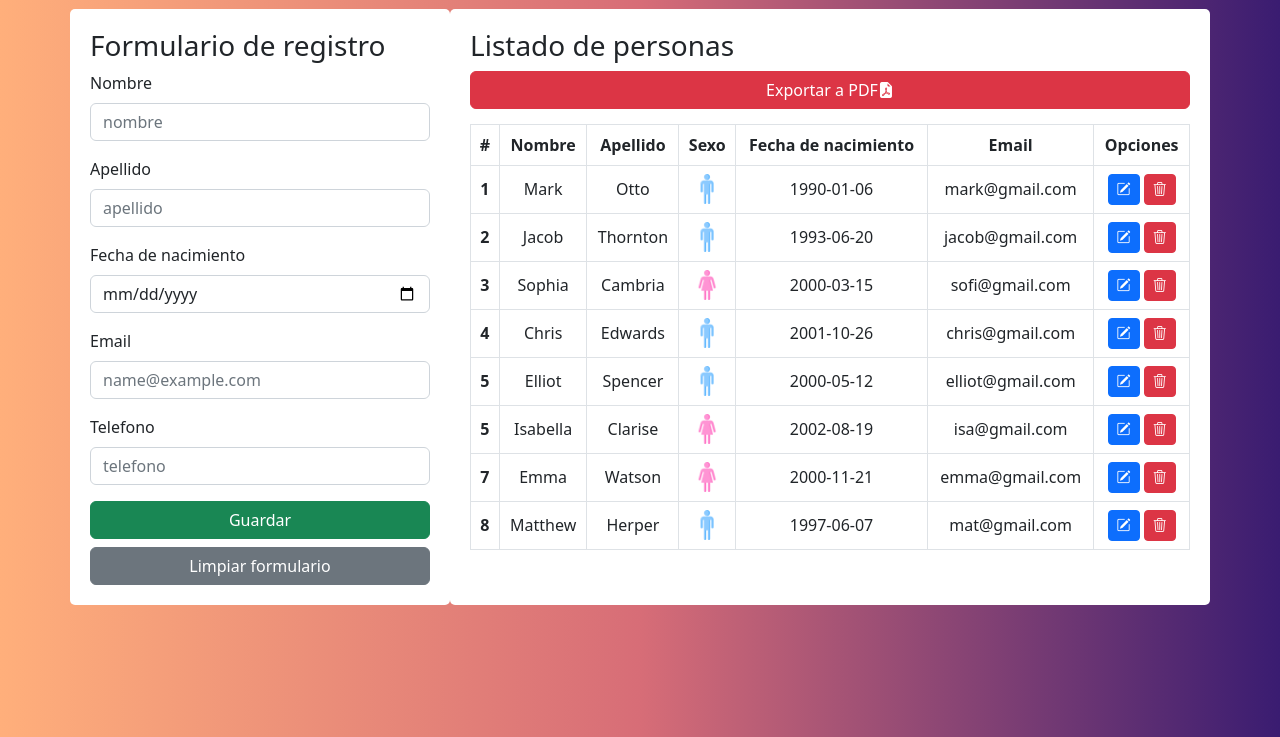
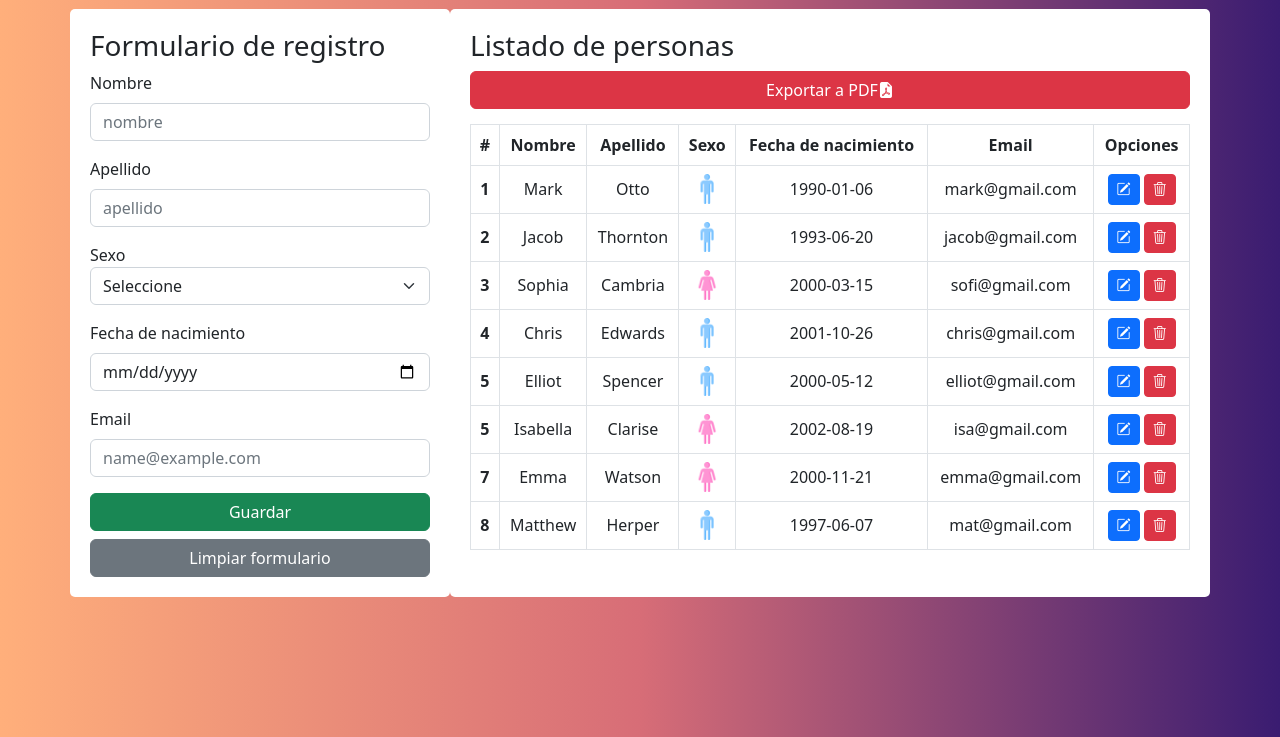
Before and after one commit to CristianBarrios983/interfaz-bootstrap, a plain HTML site: page interfaz-bootstrap/index.html in a window 1280 px wide. Shown: the part 63-800 px from the top of the page. Drawn offline with nearby package versions, Linux system fonts and the light colour scheme.

Commit message:
Actualizacion

```diff
--- a/interfaz-bootstrap/index.html
+++ b/interfaz-bootstrap/index.html
@@ -47,7 +47,14 @@
                         <label for="apellidoPersona" class="form-label">Apellido</label>
                         <input type="text" class="form-control" id="apellidoPersona" placeholder="apellido">
                       </div>
-
+                      <div class="mb-3">
+                        <label for="sexo">Sexo</label>
+                        <select class="form-select" aria-label="Default select example">
+                          <option selected>Seleccione</option>
+                          <option value="1">Masculino</option>
+                          <option value="2">Femenino</option>
+                        </select>
+                      </div>
                       <div class="mb-3">
                         <label for="fechanacimientoPersona" class="form-label">Fecha de nacimiento</label>
                         <input type="date" class="form-control" id="fechanacimientoPersona" placeholder="fecha de nacimiento">
@@ -55,10 +62,6 @@
                       <div class="mb-3">
                         <label for="emailPersona" class="form-label">Email</label>
                         <input type="email" class="form-control" id="emailPersona" placeholder="name@example.com">
-                      </div>
-                      <div class="mb-3">
-                        <label for="telefonoPersona" class="form-label">Telefono</label>
-                        <input type="number" class="form-control" id="telefonoPersona" placeholder="telefono">
                       </div>
                       <div class="d-grid gap-2">
                         <button class="btn btn-success">Guardar</button>
```
